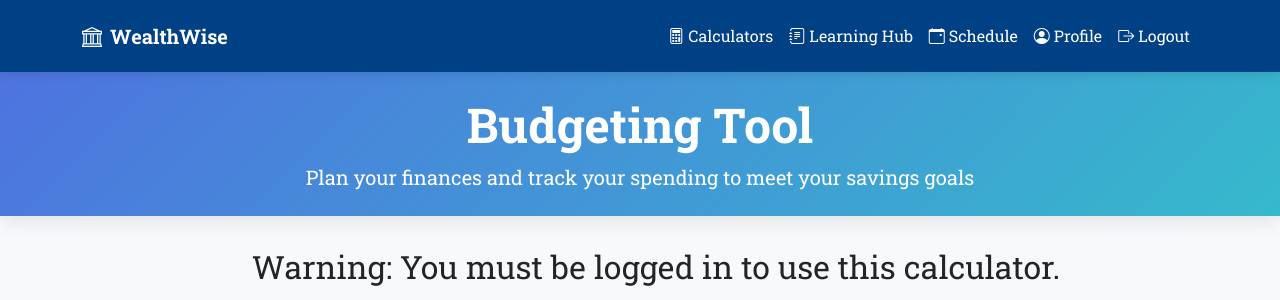
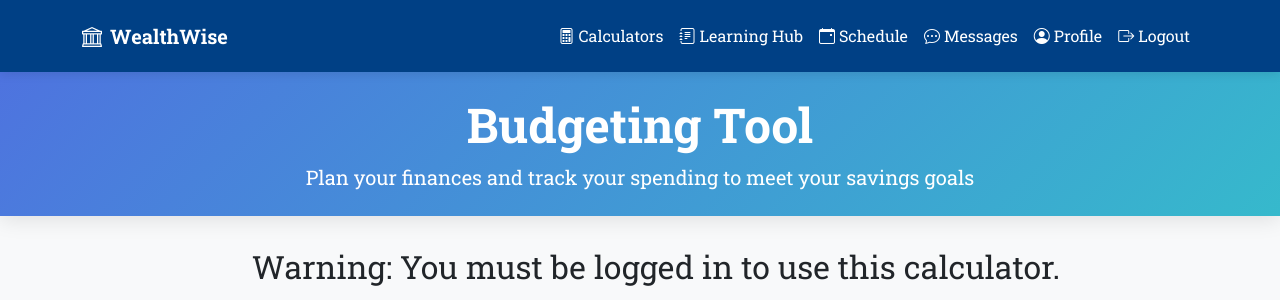
Before and after one commit to jakujobi/wealthwise, a Django app: page /calculators/budgeting/ in a window 1280 px wide. Shown: the top 300 px of the page. Run offline with Django 5.2, Linux system fonts and the light colour scheme; the visitor is signed in with stand-in values (Sample User, id 1).

Commit message:
Clean code

```diff
--- a/templates/base.html
+++ b/templates/base.html
@@ -68,6 +68,11 @@
               </a>
             </li>
             {% if user.is_authenticated %}
+            <li class="nav-item">
+              <a class="nav-link" href="{% url 'messaging:conversation-list-page' %}">
+                <i class="bi bi-chat-dots me-1"></i>Messages
+              </a>
+            </li>
             <li class="nav-item">
               <a class="nav-link" href="{% url 'profile' %}">
                 <i class="bi bi-person-circle me-1"></i>Profile
```
